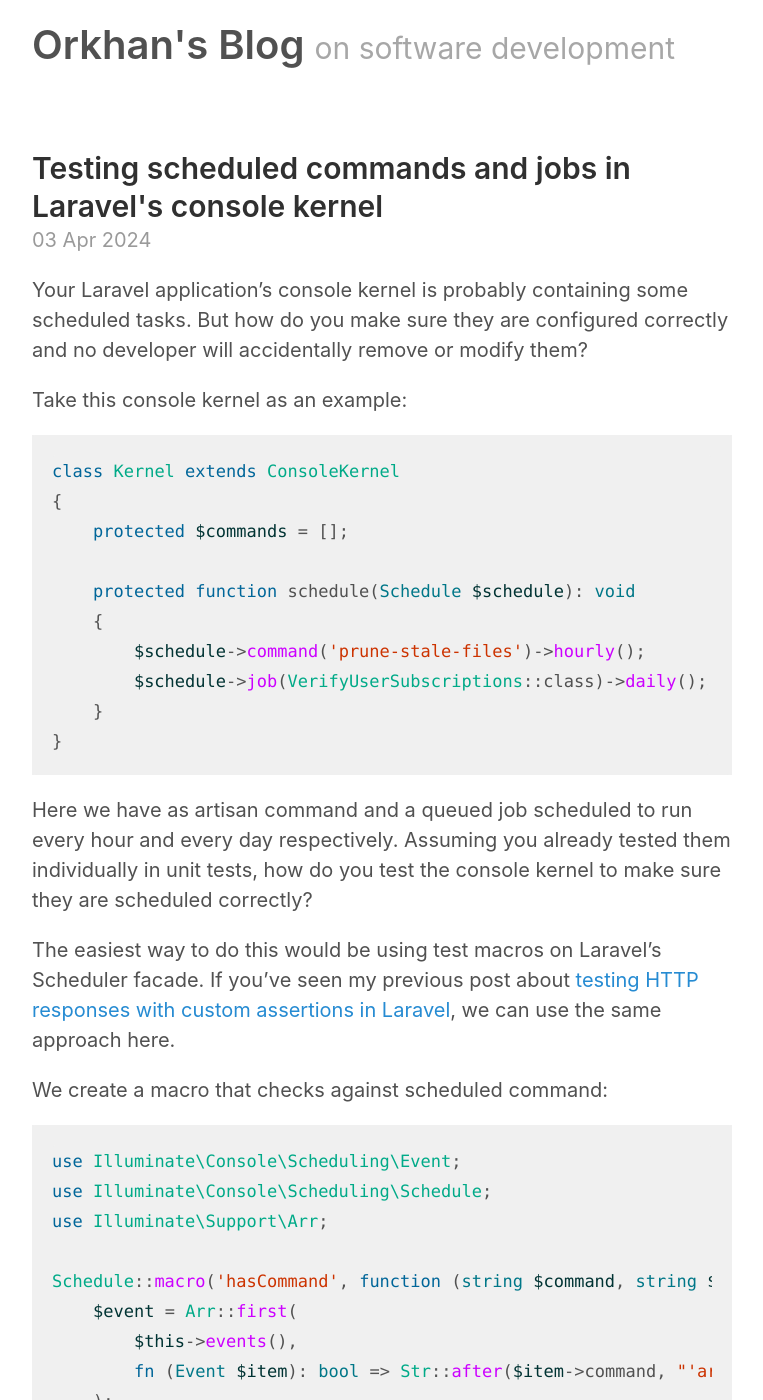
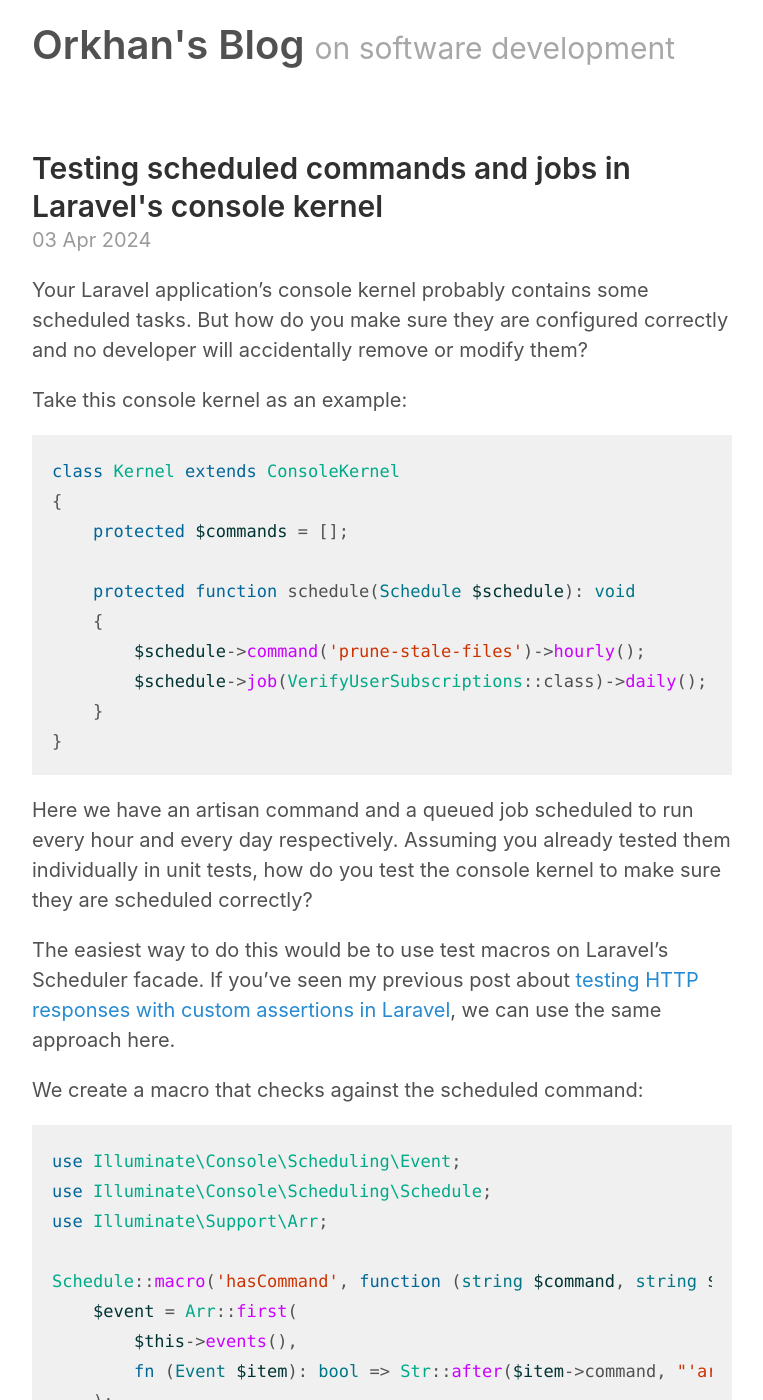
Before and after one commit to orkhanahmadov/orkhanahmadov.github.io, a Jekyll site: the page built from _posts/2024-04-03-testing-scheduled-commands-and-jobs-in-laravels-console-kernel.md, in a window 1280 px wide and 1400 px high. Shown: the whole window, without its empty margins (258-1021 px from the left). Built offline with Jekyll 4.4.1, drawn with Linux system fonts in a browser that asks for light colours.

Commit message:
Update 2024-04-03-testing-scheduled-commands-and-jobs-in-laravels-console-kernel.md

````diff
--- a/_posts/2024-04-03-testing-scheduled-commands-and-jobs-in-laravels-console-kernel.md
+++ b/_posts/2024-04-03-testing-scheduled-commands-and-jobs-in-laravels-console-kernel.md
@@ -3,7 +3,7 @@
 title: Testing scheduled commands and jobs in Laravel's console kernel
 ---
 
-Your Laravel application's console kernel is probably containing some scheduled tasks.
+Your Laravel application's console kernel probably contains some scheduled tasks.
 But how do you make sure they are configured correctly and no developer will accidentally remove or modify them?
 
 Take this console kernel as an example:
@@ -23,13 +23,13 @@
 
 <!--more-->
 
-Here we have as artisan command and a queued job scheduled to run every hour and every day respectively.
+Here we have an artisan command and a queued job scheduled to run every hour and every day respectively.
 Assuming you already tested them individually in unit tests, how do you test the console kernel to make sure they are scheduled correctly?
 
-The easiest way to do this would be using test macros on Laravel's Scheduler facade.
+The easiest way to do this would be to use test macros on Laravel's Scheduler facade.
 If you've seen my previous post about [testing HTTP responses with custom assertions in Laravel](https://orkhan.dev/2024/03/19/testing-http-responses-with-custom-assertions-in-laravel/), we can use the same approach here.
 
-We create a macro that checks against scheduled command:
+We create a macro that checks against the scheduled command:
 
 ```php
 use Illuminate\Console\Scheduling\Event;
````
